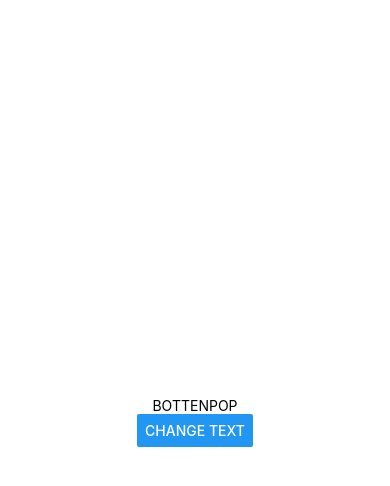
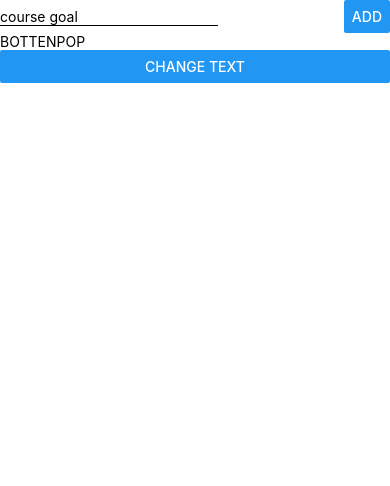
Before and after one commit to isaoxenaar/ReactNative-InputExercise, a React Native app: screen / in a window 390 px wide. Shown: the top 486 px of the page. Built offline with nearby package versions, Linux system fonts and the light colour scheme.

Commit message:
Added a input slot

```diff
--- a/App.js
+++ b/App.js
@@ -1,10 +1,24 @@
 import React, { useState } from "react";
-import { StyleSheet, Text, View, Button } from "react-native";
+import { StyleSheet, Text, TextInput, View, Button } from "react-native";
 
 export default function App() {
   const [outputText, setOutputText] = useState("BOTTENPOP");
   return (
-    <View style={styles.container}>
+    <View style={styles}>
+      <View
+        style={{
+          flexDirection: "row",
+          justifyContent: "space-between",
+          alignItems: "center",
+        }}
+      >
+        <TextInput
+          placeholder="course goal"
+          style={{ borderBottomColor: "black", borderBottomWidth: 1 }}
+        />
+        <Button title="ADD" />
+      </View>
+      <View></View>
       <Text>{outputText}</Text>
       <Button
         title="change text"
@@ -15,10 +29,7 @@
 }
 
 const styles = StyleSheet.create({
-  container: {
-    flex: 1,
-    backgroundColor: "#fff",
-    alignItems: "center",
-    justifyContent: "center",
+  screen: {
+    padding: 50,
   },
 });
```
